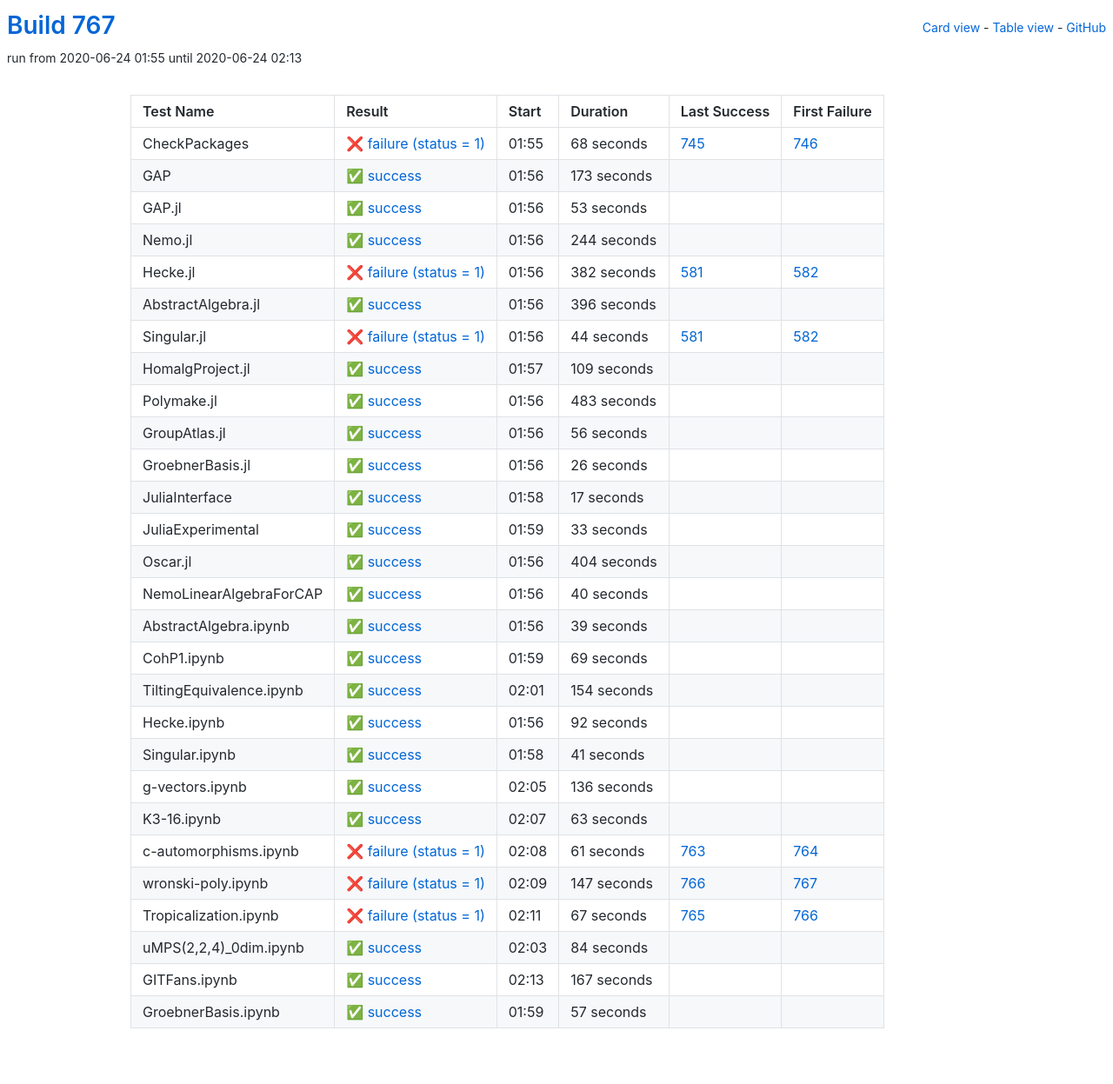
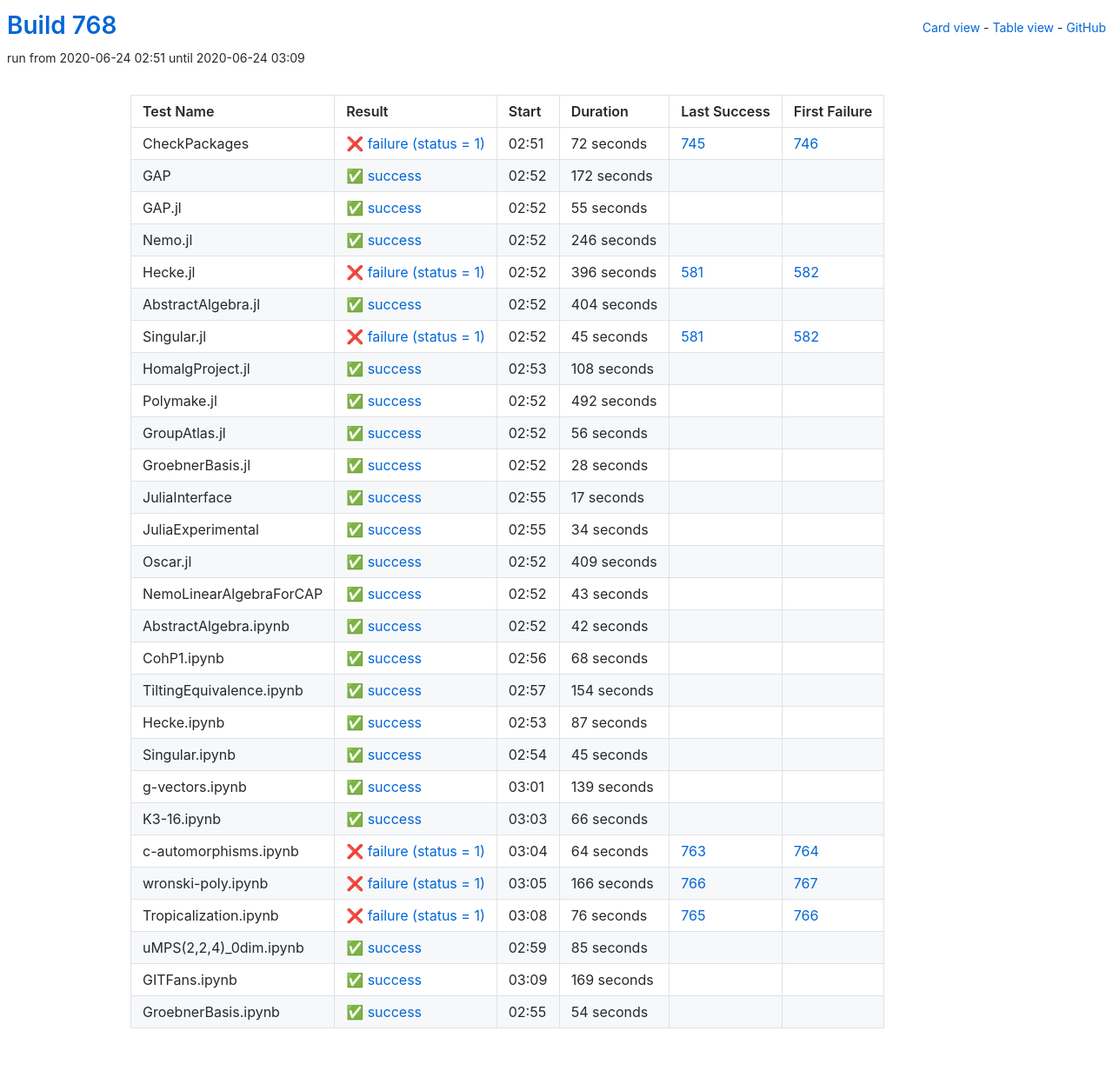
Before and after one commit to oscar-system/oscar-ci-status-1.4, a Jekyll site: the page built from table.html, in a window 1280 px wide. Shown: the whole page at 87% size. Built offline with Jekyll 4.4.1, drawn with Linux system fonts in a browser that asks for light colours.

Commit message:
Build #768

```diff
--- a/_data/ci.yml
+++ b/_data/ci.yml
@@ -1,6 +1,6 @@
 ---
-build: 767
-build_url: https://oscarci.mathematik.uni-kl.de/job/oscar-julia-1.4/767/
+build: 768
+build_url: https://oscarci.mathematik.uni-kl.de/job/oscar-julia-1.4/768/
 job: oscar-julia-1.4
 organization: oscar-system
 repo: oscar-ci-status-1.4
@@ -8,116 +8,116 @@ repourl: https://github.com/oscar-system/oscar-ci-status-1.4
 tests:
 - name: CheckPackages
   id: checkpackages
-  log: https://oscarci.mathematik.uni-kl.de/job/oscar-julia-1.4/767/artifact/logs/build-767/CheckPackages.log
-  start: 2020-06-24 01:55
+  log: https://oscarci.mathematik.uni-kl.de/job/oscar-julia-1.4/768/artifact/logs/build-768/CheckPackages.log
+  start: 2020-06-24 02:51
   success: false
   exitcode: 1
   status: failure
-  duration: 68
+  duration: 72
   last_success: 745
   last_success_url: https://oscarci.mathematik.uni-kl.de/job/oscar-julia-1.4/745/
   first_failure: 746
   first_failure_url: https://oscarci.mathematik.uni-kl.de/job/oscar-julia-1.4/746/
 - name: GAP
   id: gap
-  log: https://oscarci.mathematik.uni-kl.de/job/oscar-julia-1.4/767/artifact/logs/build-767/GAP.log
-  start: 2020-06-24 01:56
+  log: https://oscarci.mathematik.uni-kl.de/job/oscar-julia-1.4/768/artifact/logs/build-768/GAP.log
+  start: 2020-06-24 02:52
   success: true
   exitcode: 0
   status: success
-  duration: 173
+  duration: 172
   last_success: false
   last_success_url:
   first_failure: false
   first_failure_url:
 - name: GAP.jl
   id: gap-jl
-  log: https://oscarci.mathematik.uni-kl.de/job/oscar-julia-1.4/767/artifact/logs/build-767/GAP.jl.log
-  start: 2020-06-24 01:56
+  log: https://oscarci.mathematik.uni-kl.de/job/oscar-julia-1.4/768/artifact/logs/build-768/GAP.jl.log
+  start: 2020-06-24 02:52
   success: true
   exitcode: 0
   status: success
-  duration: 53
+  duration: 55
   last_success: false
   last_success_url:
   first_failure: false
   first_failure_url:
 - name: Nemo.jl
   id: nemo-jl
-  log: https://oscarci.mathematik.uni-kl.de/job/oscar-julia-1.4/767/artifact/logs/build-767/Nemo.jl.log
-  start: 2020-06-24 01:56
+  log: https://oscarci.mathematik.uni-kl.de/job/oscar-julia-1.4/768/artifact/logs/build-768/Nemo.jl.log
+  start: 2020-06-24 02:52
   success: true
   exitcode: 0
   status: success
-  duration: 244
+  duration: 246
   last_success: false
   last_success_url:
   first_failure: false
   first_failure_url:
 - name: Hecke.jl
   id: hecke-jl
-  log: https://oscarci.mathematik.uni-kl.de/job/oscar-julia-1.4/767/artifact/logs/build-767/Hecke.jl.log
-  start: 2020-06-24 01:56
+  log: https://oscarci.mathematik.uni-kl.de/job/oscar-julia-1.4/768/artifact/logs/build-768/Hecke.jl.log
+  start: 2020-06-24 02:52
   success: false
   exitcode: 1
   status: failure
-  duration: 382
+  duration: 396
   last_success: 581
   last_success_url: https://oscarci.mathematik.uni-kl.de/job/oscar-julia-1.4/581/
   first_failure: 582
   first_failure_url: https://oscarci.mathematik.uni-kl.de/job/oscar-julia-1.4/582/
 - name: AbstractAlgebra.jl
   id: abstractalgebra-jl
-  log: https://oscarci.mathematik.uni-kl.de/job/oscar-julia-1.4/767/artifact/logs/build-767/AbstractAlgebra.jl.log
-  start: 2020-06-24 01:56
+  log: https://oscarci.mathematik.uni-kl.de/job/oscar-julia-1.4/768/artifact/logs/build-768/AbstractAlgebra.jl.log
+  start: 2020-06-24 02:52
   success: true
   exitcode: 0
   status: success
-  duration: 396
+  duration: 404
   last_success: false
   last_success_url:
   first_failure: false
   first_failure_url:
 - name: Singular.jl
   id: singular-jl
-  log: https://oscarci.mathematik.uni-kl.de/job/oscar-julia-1.4/767/artifact/logs/build-767/Singular.jl.log
-  start: 2020-06-24 01:56
+  log: https://oscarci.mathematik.uni-kl.de/job/oscar-julia-1.4/768/artifact/logs/build-768/Singular.jl.log
+  start: 2020-06-24 02:52
   success: false
   exitcode: 1
   status: failure
-  duration: 44
+  duration: 45
   last_success: 581
   last_success_url: https://oscarci.mathematik.uni-kl.de/job/oscar-julia-1.4/581/
   first_failure: 582
   first_failure_url: https://oscarci.mathematik.uni-kl.de/job/oscar-julia-1.4/582/
 - name: HomalgProject.jl
   id: homalgproject-jl
-  log: https://oscarci.mathematik.uni-kl.de/job/oscar-julia-1.4/767/artifact/logs/build-767/HomalgProject.jl.log
-  start: 2020-06-24 01:57
+  log: https://oscarci.mathematik.uni-kl.de/job/oscar-julia-1.4/768/artifact/logs/build-768/HomalgProject.jl.log
+  start: 2020-06-24 02:53
   success: true
   exitcode: 0
   status: success
-  duration: 109
+  duration: 108
   last_success: false
   last_success_url:
   first_failure: false
   first_failure_url:
 - name: Polymake.jl
   id: polymake-jl
-  log: https://oscarci.mathematik.uni-kl.de/job/oscar-julia-1.4/767/artifact/logs/build-767/Polymake.jl.log
-  start: 2020-06-24 01:56
+  log: https://oscarci.mathematik.uni-kl.de/job/oscar-julia-1.4/768/artifact/logs/build-768/Polymake.jl.log
+  start: 2020-06-24 02:52
   success: true
   exitcode: 0
   status: success
-  duration: 483
+  duration: 492
   last_success: false
   last_success_url:
   first_failure: false
   first_failure_url:
 - name: GroupAtlas.jl
   id: groupatlas-jl
-  log: https://oscarci.mathematik.uni-kl.de/job/oscar-julia-1.4/767/artifact/logs/build-767/GroupAtlas.jl.log
-  start: 2020-06-24 01:56
+  log: https://oscarci.mathematik.uni-kl.de/job/oscar-julia-1.4/768/artifact/logs/build-768/GroupAtlas.jl.log
+  start: 2020-06-24 02:52
   success: true
   exitcode: 0
   status: success
@@ -128,20 +128,20 @@ tests:
   first_failure_url:
 - name: GroebnerBasis.jl
   id: groebnerbasis-jl
-  log: https://oscarci.mathematik.uni-kl.de/job/oscar-julia-1.4/767/artifact/logs/build-767/GroebnerBasis.jl.log
-  start: 2020-06-24 01:56
+  log: https://oscarci.mathematik.uni-kl.de/job/oscar-julia-1.4/768/artifact/logs/build-768/GroebnerBasis.jl.log
+  start: 2020-06-24 02:52
   success: true
   exitcode: 0
   status: success
-  duration: 26
+  duration: 28
   last_success: false
   last_success_url:
   first_failure: false
   first_failure_url:
 - name: JuliaInterface
   id: juliainterface
-  log: https://oscarci.mathematik.uni-kl.de/job/oscar-julia-1.4/767/artifact/logs/build-767/JuliaInterface.log
-  start: 2020-06-24 01:58
+  log: https://oscarci.mathematik.uni-kl.de/job/oscar-julia-1.4/768/artifact/logs/build-768/JuliaInterface.log
+  start: 2020-06-24 02:55
   success: true
   exitcode: 0
   status: success
@@ -152,68 +152,68 @@ tests:
   first_failure_url:
 - name: JuliaExperimental
   id: juliaexperimental
-  log: https://oscarci.mathematik.uni-kl.de/job/oscar-julia-1.4/767/artifact/logs/build-767/JuliaExperimental.log
-  start: 2020-06-24 01:59
+  log: https://oscarci.mathematik.uni-kl.de/job/oscar-julia-1.4/768/artifact/logs/build-768/JuliaExperimental.log
+  start: 2020-06-24 02:55
   success: true
   exitcode: 0
   status: success
-  duration: 33
+  duration: 34
   last_success: false
   last_success_url:
   first_failure: false
   first_failure_url:
 - name: Oscar.jl
   id: oscar-jl
-  log: https://oscarci.mathematik.uni-kl.de/job/oscar-julia-1.4/767/artifact/logs/build-767/Oscar.jl.log
-  start: 2020-06-24 01:56
+  log: https://oscarci.mathematik.uni-kl.de/job/oscar-julia-1.4/768/artifact/logs/build-768/Oscar.jl.log
+  start: 2020-06-24 02:52
   success: true
   exitcode: 0
   status: success
-  duration: 404
+  duration: 409
   last_success: false
   last_success_url:
   first_failure: false
   first_failure_url:
 - name: NemoLinearAlgebraForCAP
   id: nemolinearalgebraforcap
-  log: https://oscarci.mathematik.uni-kl.de/job/oscar-julia-1.4/767/artifact/logs/build-767/NemoLinearAlgebraForCAP.log
-  start: 2020-06-24 01:56
+  log: https://oscarci.mathematik.uni-kl.de/job/oscar-julia-1.4/768/artifact/logs/build-768/NemoLinearAlgebraForCAP.log
+  start: 2020-06-24 02:52
   success: true
   exitcode: 0
   status: success
-  duration: 40
+  duration: 43
   last_success: false
   last_success_url:
   first_failure: false
   first_failure_url:
 - name: AbstractAlgebra.ipynb
   id: abstractalgebra-ipynb
-  log: https://oscarci.mathematik.uni-kl.de/job/oscar-julia-1.4/767/artifact/logs/build-767/AbstractAlgebra.ipynb.log
-  start: 2020-06-24 01:56
+  log: https://oscarci.mathematik.uni-kl.de/job/oscar-julia-1.4/768/artifact/logs/build-768/AbstractAlgebra.ipynb.log
+  start: 2020-06-24 02:52
   success: true
   exitcode: 0
   status: success
-  duration: 39
+  duration: 42
   last_success: false
   last_success_url:
   first_failure: false
   first_failure_url:
 - name: CohP1.ipynb
   id: cohp1-ipynb
-  log: https://oscarci.mathematik.uni-kl.de/job/oscar-julia-1.4/767/artifact/logs/build-767/CohP1.ipynb.log
-  start: 2020-06-24 01:59
+  log: https://oscarci.mathematik.uni-kl.de/job/oscar-julia-1.4/768/artifact/logs/build-768/CohP1.ipynb.log
+  start: 2020-06-24 02:56
   success: true
   exitcode: 0
   status: success
-  duration: 69
+  duration: 68
   last_success: false
   last_success_url:
   first_failure: false
   first_failure_url:
 - name: TiltingEquivalence.ipynb
   id: tiltingequivalence-ipynb
-  log: https://oscarci.mathematik.uni-kl.de/job/oscar-julia-1.4/767/artifact/logs/build-767/TiltingEquivalence.ipynb.log
-  start: 2020-06-24 02:01
+  log: https://oscarci.mathematik.uni-kl.de/job/oscar-julia-1.4/768/artifact/logs/build-768/TiltingEquivalence.ipynb.log
+  start: 2020-06-24 02:57
   success: true
   exitcode: 0
   status: success
@@ -224,120 +224,120 @@ tests:
   first_failure_url:
 - name: Hecke.ipynb
   id: hecke-ipynb
-  log: https://oscarci.mathematik.uni-kl.de/job/oscar-julia-1.4/767/artifact/logs/build-767/Hecke.ipynb.log
-  start: 2020-06-24 01:56
+  log: https://oscarci.mathematik.uni-kl.de/job/oscar-julia-1.4/768/artifact/logs/build-768/Hecke.ipynb.log
+  start: 2020-06-24 02:53
   success: true
   exitcode: 0
   status: success
-  duration: 92
+  duration: 87
   last_success: false
   last_success_url:
   first_failure: false
   first_failure_url:
 - name: Singular.ipynb
   id: singular-ipynb
-  log: https://oscarci.mathematik.uni-kl.de/job/oscar-julia-1.4/767/artifact/logs/build-767/Singular.ipynb.log
-  start: 2020-06-24 01:58
+  log: https://oscarci.mathematik.uni-kl.de/job/oscar-julia-1.4/768/artifact/logs/build-768/Singular.ipynb.log
+  start: 2020-06-24 02:54
   success: true
   exitcode: 0
   status: success
-  duration: 41
+  duration: 45
   last_success: false
   last_success_url:
   first_failure: false
   first_failure_url:
 - name: g-vectors.ipynb
   id: g-vectors-ipynb
-  log: https://oscarci.mathematik.uni-kl.de/job/oscar-julia-1.4/767/artifact/logs/build-767/g-vectors.ipynb.log
-  start: 2020-06-24 02:05
+  log: https://oscarci.mathematik.uni-kl.de/job/oscar-julia-1.4/768/artifact/logs/build-768/g-vectors.ipynb.log
+  start: 2020-06-24 03:01
   success: true
   exitcode: 0
   status: success
-  duration: 136
+  duration: 139
   last_success: false
   last_success_url:
   first_failure: false
   first_failure_url:
 - name: K3-16.ipynb
   id: k3-16-ipynb
-  log: https://oscarci.mathematik.uni-kl.de/job/oscar-julia-1.4/767/artifact/logs/build-767/K3-16.ipynb.log
-  start: 2020-06-24 02:07
+  log: https://oscarci.mathematik.uni-kl.de/job/oscar-julia-1.4/768/artifact/logs/build-768/K3-16.ipynb.log
+  start: 2020-06-24 03:03
   success: true
   exitcode: 0
   status: success
-  duration: 63
+  duration: 66
   last_success: false
   last_success_url:
   first_failure: false
   first_failure_url:
 - name: c-automorphisms.ipynb
   id: c-automorphisms-ipynb
-  log: https://oscarci.mathematik.uni-kl.de/job/oscar-julia-1.4/767/artifact/logs/build-767/c-automorphisms.ipynb.log
-  start: 2020-06-24 02:08
+  log: https://oscarci.mathematik.uni-kl.de/job/oscar-julia-1.4/768/artifact/logs/build-768/c-automorphisms.ipynb.log
+  start: 2020-06-24 03:04
   success: false
   exitcode: 1
   status: failure
-  duration: 61
+  duration: 64
   last_success: 763
   last_success_url: https://oscarci.mathematik.uni-kl.de/job/oscar-julia-1.4/763/
   first_failure: 764
   first_failure_url: https://oscarci.mathematik.uni-kl.de/job/oscar-julia-1.4/764/
 - name: wronski-poly.ipynb
   id: wronski-poly-ipynb
-  log: https://oscarci.mathematik.uni-kl.de/job/oscar-julia-1.4/767/artifact/logs/build-767/wronski-poly.ipynb.log
-  start: 2020-06-24 02:09
+  log: https://oscarci.mathematik.uni-kl.de/job/oscar-julia-1.4/768/artifact/logs/build-768/wronski-poly.ipynb.log
+  start: 2020-06-24 03:05
   success: false
   exitcode: 1
   status: failure
-  duration: 147
+  duration: 166
   last_success: 766
   last_success_url: https://oscarci.mathematik.uni-kl.de/job/oscar-julia-1.4/766/
   first_failure: 767
   first_failure_url: https://oscarci.mathematik.uni-kl.de/job/oscar-julia-1.4/767/
 - name: Tropicalization.ipynb
   id: tropicalization-ipynb
-  log: https://oscarci.mathematik.uni-kl.de/job/oscar-julia-1.4/767/artifact/logs/build-767/Tropicalization.ipynb.log
-  start: 2020-06-24 02:11
+  log: https://oscarci.mathematik.uni-kl.de/job/oscar-julia-1.4/768/artifact/logs/build-768/Tropicalization.ipynb.log
+  start: 2020-06-24 03:08
   success: false
   exitcode: 1
   status: failure
-  duration: 67
+  duration: 76
   last_success: 765
   last_success_url: https://oscarci.mathematik.uni-kl.de/job/oscar-julia-1.4/765/
   first_failure: 766
   first_failure_url: https://oscarci.mathematik.uni-kl.de/job/oscar-julia-1.4/766/
 - name: uMPS(2,2,4)_0dim.ipynb
   id: umps-2-2-4-0dim-ipynb
-  log: https://oscarci.mathematik.uni-kl.de/job/oscar-julia-1.4/767/artifact/logs/build-767/uMPS-2-2-4-_0dim.ipynb.log
-  start: 2020-06-24 02:03
+  log: https://oscarci.mathematik.uni-kl.de/job/oscar-julia-1.4/768/artifact/logs/build-768/uMPS-2-2-4-_0dim.ipynb.log
+  start: 2020-06-24 02:59
   success: true
   exitcode: 0
   status: success
-  duration: 84
+  duration: 85
   last_success: false
   last_success_url:
   first_failure: false
   first_failure_url:
 - name: GITFans.ipynb
   id: gitfans-ipynb
-  log: https://oscarci.mathematik.uni-kl.de/job/oscar-julia-1.4/767/artifact/logs/build-767/GITFans.ipynb.log
-  start: 2020-06-24 02:13
+  log: https://oscarci.mathematik.uni-kl.de/job/oscar-julia-1.4/768/artifact/logs/build-768/GITFans.ipynb.log
+  start: 2020-06-24 03:09
   success: true
   exitcode: 0
   status: success
-  duration: 167
+  duration: 169
   last_success: false
   last_success_url:
   first_failure: false
   first_failure_url:
 - name: GroebnerBasis.ipynb
   id: groebnerbasis-ipynb
-  log: https://oscarci.mathematik.uni-kl.de/job/oscar-julia-1.4/767/artifact/logs/build-767/GroebnerBasis.ipynb.log
-  start: 2020-06-24 01:59
+  log: https://oscarci.mathematik.uni-kl.de/job/oscar-julia-1.4/768/artifact/logs/build-768/GroebnerBasis.ipynb.log
+  start: 2020-06-24 02:55
   success: true
   exitcode: 0
   status: success
-  duration: 57
+  duration: 54
   last_success: false
   last_success_url:
   first_failure: false
```
Also changed, not shown: README.md.
